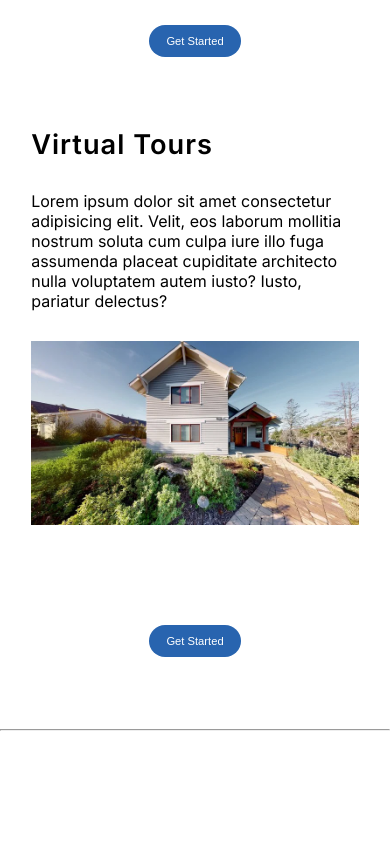
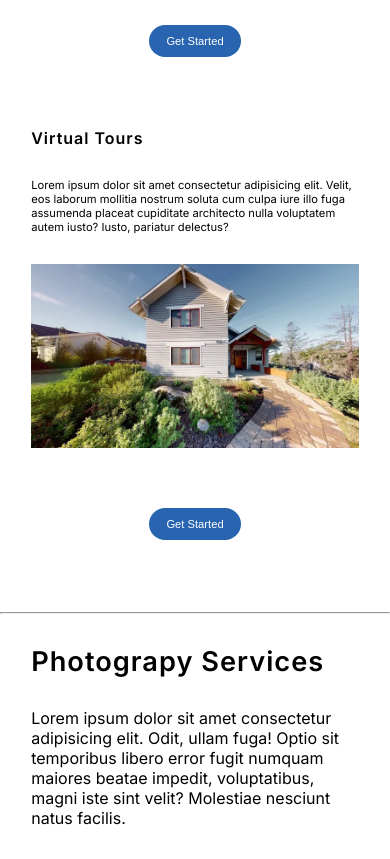
Before and after one commit to Usman-Javed-07/Html_Css_Design_3, a plain HTML site: page index.html in a window 390 px wide. Shown: the part 1440-2299 px from the top of the page. Before the commit the page ends 2171 px from the top, so only its background shows below. Drawn offline with Linux system fonts and the light colour scheme.

Commit message:
virtual section complete

```diff
--- a/css/style.css
+++ b/css/style.css
@@ -258,11 +258,30 @@ ul li a{
 .virtual-button {
     display: flex;
     justify-content: center;
-    margin-top: 50px;
+    margin-top: 30px;
 }
 .virtual-line {
     margin-bottom: 0px;
 }
 @media screen and (max-width: 430px) {
-    virtual-heading
+    .virtual-heading  {
+        font-size: 1rem;
+    }
+    .virtual-paragraph {
+        font-size: 0.7rem;
+    }
 }
+
+/* photography section */
+
+.photograpy-section {
+    margin: 8%;
+}
+.photograpy-heading {
+    font-size: 1.7rem;
+    letter-spacing: 1px;
+    font-weight: 600;
+}
+.photograpy-paragraph{
+    margin-top: 30px;
+}
--- a/index.html
+++ b/index.html
@@ -104,6 +104,20 @@
       </div>
       <hr class="virtual-line" />
     </section>
+
+    <!-- photography section -->
+    <section>
+      <div class="photograpy-section">
+        <h3 class="photograpy-heading">Photograpy Services</h3>
+        <p class="photograpy-paragraph">
+          Lorem ipsum dolor sit amet consectetur adipisicing elit. Odit, ullam
+          fuga! Optio sit temporibus libero error fugit numquam maiores beatae
+          impedit, voluptatibus, magni iste sint velit? Molestiae nesciunt natus
+          facilis.
+        </p>
+        <div class="photograpy-images"></div>
+      </div>
+    </section>
     <script src="main.js"></script>
   </body>
 </html>
```
Also changed, not shown: images/BR1-1-ColorCorrected.webp (added), images/Office2-2-ColorCorrected.webp (added), 3 other files.
